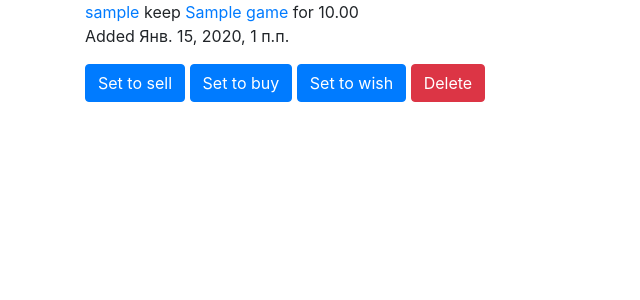
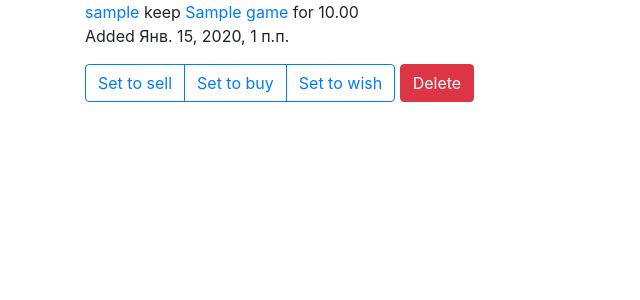
Before and after one commit to dem214/switchdeck, a Django app: page /lot/1/ in a window 1280 px wide. Shown: the part 56-356 px from the top of the page, without its empty margins (0-640 px from the left). Run offline with Django 3.2, Linux system fonts and the light colour scheme; a user stored in the database is signed in; tables that the repository leaves empty hold one stand-in row (values such as "Sample post"); some libraries are stand-ins or nearby versions.

Commit message:
more lil buttons

```diff
--- a/switchdecksite/switchdeck/templates/switchdeck/gamelist.html
+++ b/switchdecksite/switchdeck/templates/switchdeck/gamelist.html
@@ -21,22 +21,24 @@
 {% if user.is_authenticated and user == object.profile.user %}
 
 <!--Set buttons-->
+<div class="btn-group" role="group" aria-label="Set button group">
   {% if object.prop != 'k' %}
-<button type="button" class="btn btn-primary"
+  <button type="button" class="btn btn-outline-primary"
     href="{% url 'set_game_to_keep' glid=object.id %}">Set to keep</button>
   {% endif %}
   {% if object.prop != 's' %}
-<button type="button" class="btn btn-primary"
+  <button type="button" class="btn btn-outline-primary"
     href="{% url 'set_game_to_sell' glid=object.id %}">Set to sell</button>
   {% endif %}
   {% if object.prop != 'b' %}
-<button type="button" class="btn btn-primary"
+  <button type="button" class="btn btn-outline-primary"
     href="{% url 'set_game_to_buy' glid=object.id %}">Set to buy</button>
   {% endif %}
   {% if object.prop != 'w' %}
-<button type="button" class="btn btn-primary"
+  <button type="button" class="btn btn-outline-primary"
     href="{% url 'set_game_to_wish' glid=object.id %}">Set to wish</button>
   {% endif %}
+</div>
 <button type="button" class="btn btn-danger "onclick="delete_func()">Delete</button>
 <script type="text/javascript">
   function delete_func() {
@@ -61,8 +63,8 @@
       <div class="card-body">
         {{ comment.text }}
       </div>
-      <div class="card-footer text-muted">
-        {{ comment.timestamp | naturaltime }}
+      <div class="card-footer">
+        <small class="text-muted">{{ comment.timestamp | naturaltime }}</small>
         {% if comment.author.user == user %}
           <button class="btn btn-danger btn-sm float-right" type="button"
             name="delete-comment-button"
```
Lines whose indentation alone changed are shown as unchanged.
